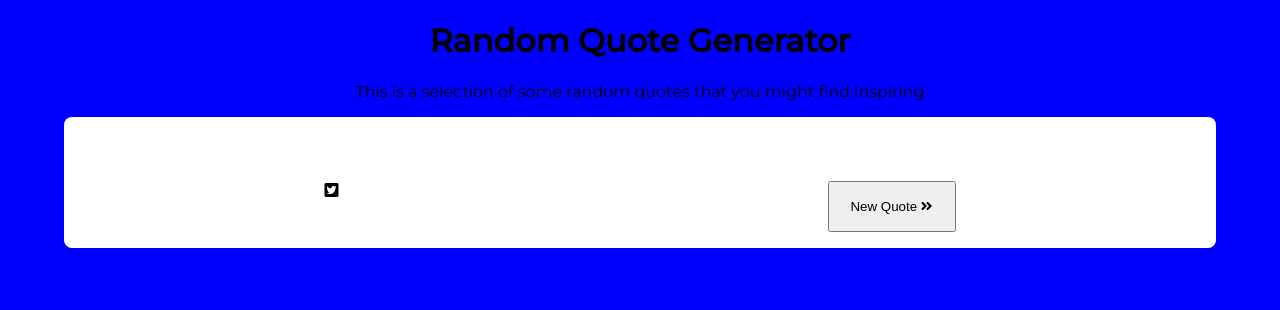
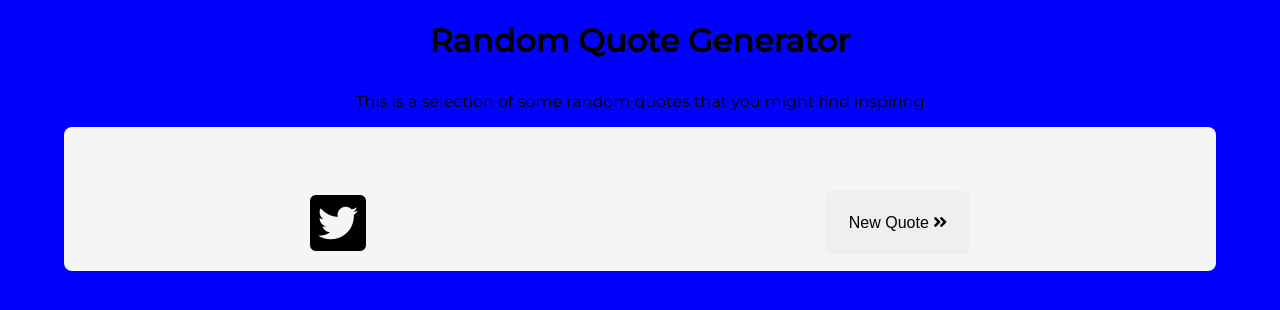
Before and after one commit to asaadb/random-quote-machine, a website: page app/index.html in a window 1280 px wide. Drawn offline with Linux system fonts and the light colour scheme; no server answers.

Commit message:
Style: style buttons

```diff
--- a/app/sass/styles.scss
+++ b/app/sass/styles.scss
@@ -4,6 +4,7 @@ $main-font: 'Montserrat', sans-serif;
 $quote-font-size: 1.3rem;
 $author-font-size: 0.8rem;
 $author-font-weight: 400;
+$font-color: black;
 
 
 html {
@@ -27,9 +28,12 @@ body {
 
     //text-align: center;
 }
+h1{
+  margin-bottom: 2rem;
+}
 
 .main-container{
-
+  color: $font-color;
   width:90%;
   margin:0 auto;
   .heading-container {
@@ -37,7 +41,7 @@ body {
   }
   .quote-container{
     width:100%;
-    background:white;
+    background:#f5f5f5;
     padding:1rem;
     border-radius:0.5rem;
     .quote-box{
@@ -64,9 +68,21 @@ body {
       display: flex;
       flex-flow: row;
       justify-content: space-around;
+      align-items: center;
       .newQuote {
-        width:8rem;
+        width:9rem;
         padding:1rem;
+        height:4rem;
+        font-size: 1rem;
+        text-align: center;
+        border-radius: 0.5rem;
+        border-style: none;
+        color:$font-color;
+      }
+      #tweet {
+        i {
+          font-size: 4rem;
+        }
       }
     }
   }
@@ -75,6 +91,5 @@ body {
 #twitter {
   i {
     font-size:5rem;
-    color:yellow;
   }
 }
```
Also changed, not shown: app/css/styles.css.
